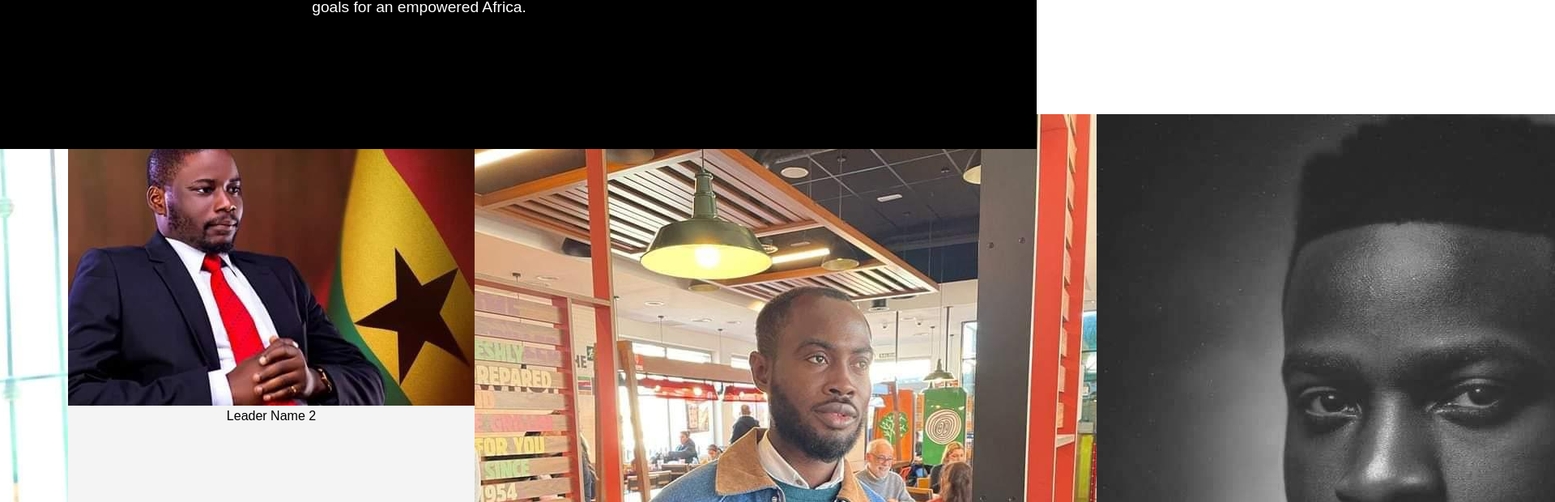
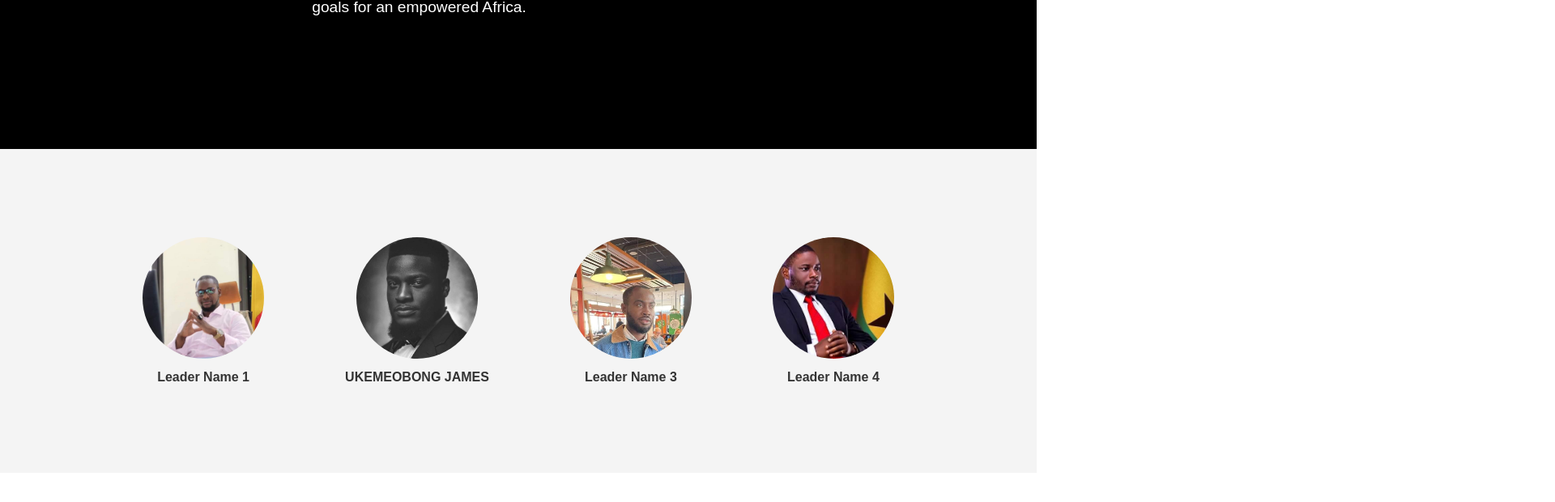
Before and after one commit to Iydeejames/Raised-Initiative-website, a React (Create React App) app: page / in a window 1280 px wide. Shown: the part 1416-2036 px from the top of the page at 81% size, 1920 px wide, since content can reach past the window. After the commit the page ends 2000 px from the top, so only its background shows below. Built offline with nearby package versions, Linux system fonts and the light colour scheme.

Commit message:
Images added and files updated

```diff
--- a/src/App.css
+++ b/src/App.css
@@ -236,9 +236,10 @@ span.navbar-text {
 /* End of Banner Section */
 
 /* LeadersSection */
+
 .leaders-section {
   width: 100%;
-  height: 120vh;
+  height: 50vh;
   background-color: #f4f4f4;
   display: flex;
   justify-content: center;
@@ -247,31 +248,27 @@ span.navbar-text {
 
 .leader-frame {
   display: flex;
+  flex-wrap: wrap;
+  justify-content: center;
 }
 
-.leader {
-  margin: 20px;
+.leader-card {
+  margin: 50px;
   text-align: center;
-  opacity: 0;
-  transition: opacity 0.5s ease-in-out;
 }
 
-.leader img {
-  width: 100%;
-  max-width: 200px;
-  height: auto;
-  border: 8px solid #333;
+.leader-image {
+  width: 150px;
+  height: 150px;
+  object-fit: cover;
   border-radius: 50%;
 }
 
-.leader p {
+.leader-name {
   margin-top: 10px;
+  font-size: 16px;
   font-weight: bold;
-}
-
-/* Fade-in animation */
-.fade-in {
-  opacity: 1;
+  color: #333;
 }
 /* End of LeadersSection */
 
--- a/src/components/Leaders.js
+++ b/src/components/Leaders.js
@@ -5,11 +5,12 @@ import RI6 from "../assets/img/RI6.JPG";
 import RI3 from "../assets/img/RI3.jpg";
 import RI2 from "../assets/img/RI2.jpg";
 
-const leadersData = [
+
+  const leadersData = [
     { id: 1, name: "Leader Name 1", image: RI1 },
-    { id: 2, name: "Leader Name 2", image: RI2 },
+    { id: 2, name: "UKEMEOBONG JAMES", image: RI6 },
     { id: 3, name: "Leader Name 3", image: RI3 },
-    { id: 4, name: "Leader Name 4", image: RI6 },
+    { id: 4, name: "Leader Name 4", image: RI2 },
     // Add more leaders as needed
   ];
 
@@ -20,9 +21,7 @@ const leadersData = [
           {leadersData.map((leader) => (
             <div key={leader.id} className="leader-card">
               <img src={leader.image} alt={leader.name} className="leader-image" />
-              <div className="overlay">
-                <p className="leader-name">{leader.name}</p>
-              </div>
+              <p className="leader-name">{leader.name}</p>
             </div>
           ))}
         </div>
```
Also changed, not shown: src/assets/img/RI3.jpg.
